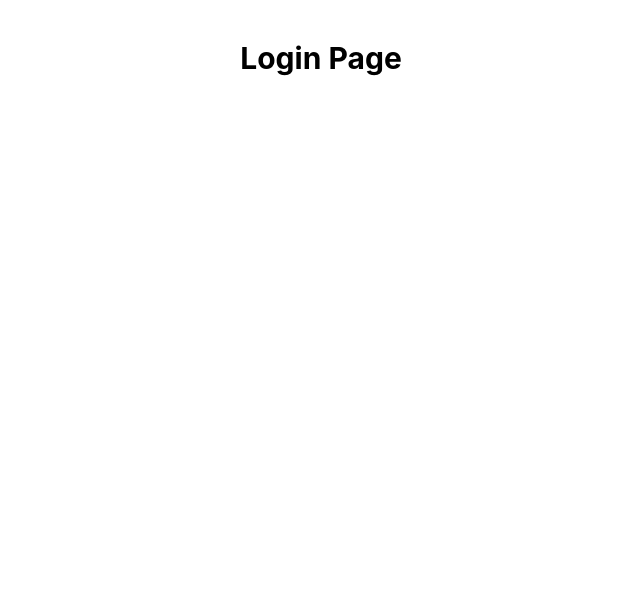
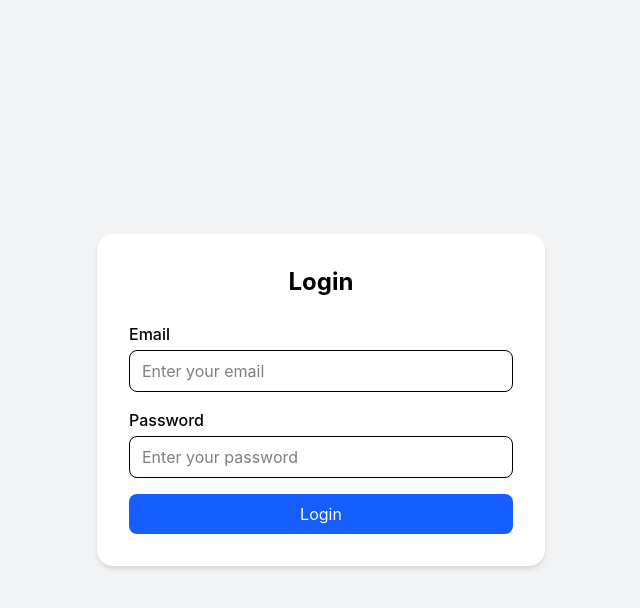
Before and after one commit to HARSHITA-SRIVASTAVA/InterviewPrepPlatform_Project, a React app in the folder frontend/: page /login in a window 1280 px wide. Shown: the top 608 px of the page, without its empty margins (319-959 px from the left). Built offline with nearby package versions, Linux system fonts and the light colour scheme; the HTML template or start-up script is replaced by a standard one.

Commit message:
feat: implemented login page UI(form)

```diff
--- a/frontend/src/App.jsx
+++ b/frontend/src/App.jsx
@@ -1,4 +1,4 @@
-import {Routes,Route} from "react-router-dom";
+import { Routes, Route } from "react-router-dom";
 
 //import pages
 import Home from "./pages/Home";
@@ -9,8 +9,8 @@
   return (
     <Routes>
       <Route path="/" element={<Home />} />
-      <Route path="/login" element={<Login />}/>
-      <Route path="/dashboard" element={<Dashboard />}/>
+      <Route path="/login" element={<Login />} />
+      <Route path="/dashboard" element={<Dashboard />} />
     </Routes>
   );
 }
--- a/frontend/src/pages/Login.jsx
+++ b/frontend/src/pages/Login.jsx
@@ -1,11 +1,47 @@
-const Login=()=>{
-    return(
-        <div className="text-center mt-10">
-            <h1 className="text-3xl font-bold">
-                Login Page
-            </h1>
-        </div>
-    );
+import { useState } from "react";
+
+const Login = () => {
+  return (
+    //classNames are utility class of Talwinder
+    <div className="min-h-screen flex items-center justify-center bg-gray-100">
+
+      <div className="bg-white p-8 rounded-2xl shadow-md w-full max-w-md">
+
+        <h2 className="text-2xl font-bold text-center mb-6">
+          Login
+        </h2>
+
+        <form>
+
+          <div className="mb-4">
+            <label className="block mb-1 font-medium">Email</label>
+            <input
+              type="email"
+              placeholder="Enter your email"
+              className="w-full px-3 py-2 border rounded-lg focus:outline-none focus:ring-2 focus:ring-blue-500"
+            />
+          </div>
+
+          <div className="mb-4">
+            <label className="block mb-1 font-medium">Password</label>
+            <input
+              type="password"
+              placeholder="Enter your password"
+              className="w-full px-3 py-2 border rounded-lg focus:outline-none focus:ring-2 focus:ring-blue-500"
+            />
+          </div>
+
+          <button
+            type="submit"
+            className="w-full bg-blue-600 text-white py-2 rounded-lg hover:bg-blue-700 transition"
+          >
+            Login
+          </button>
+
+        </form>
+      </div>
+    </div>
+  );
 };
 
 export default Login;
```
Also changed, not shown: 1 other file (tests, documents, lock files or other folders).
